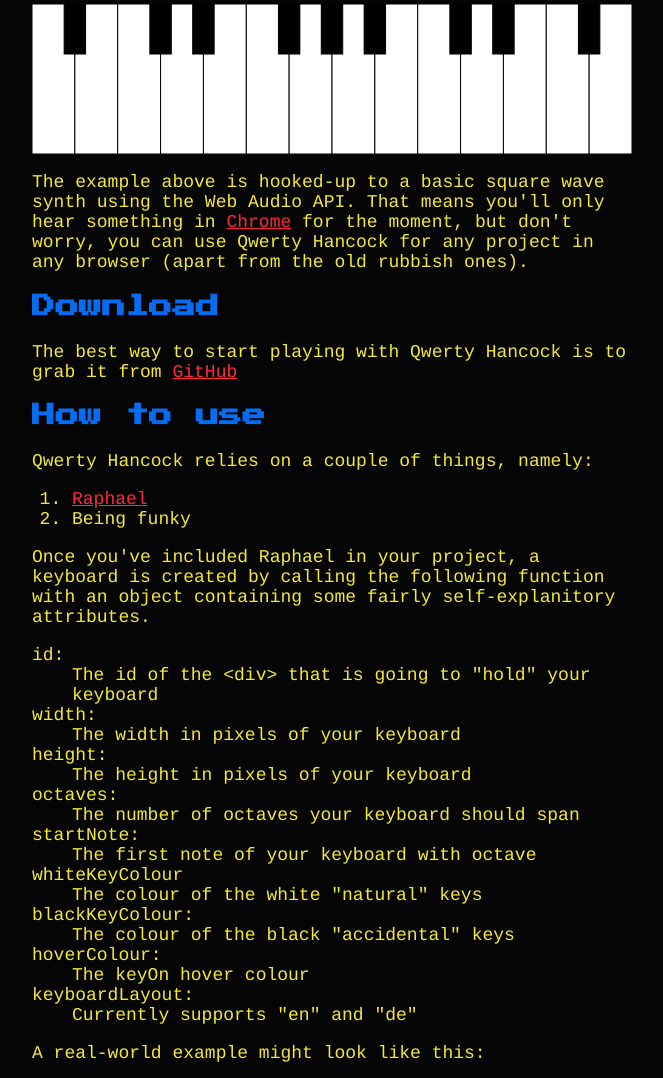
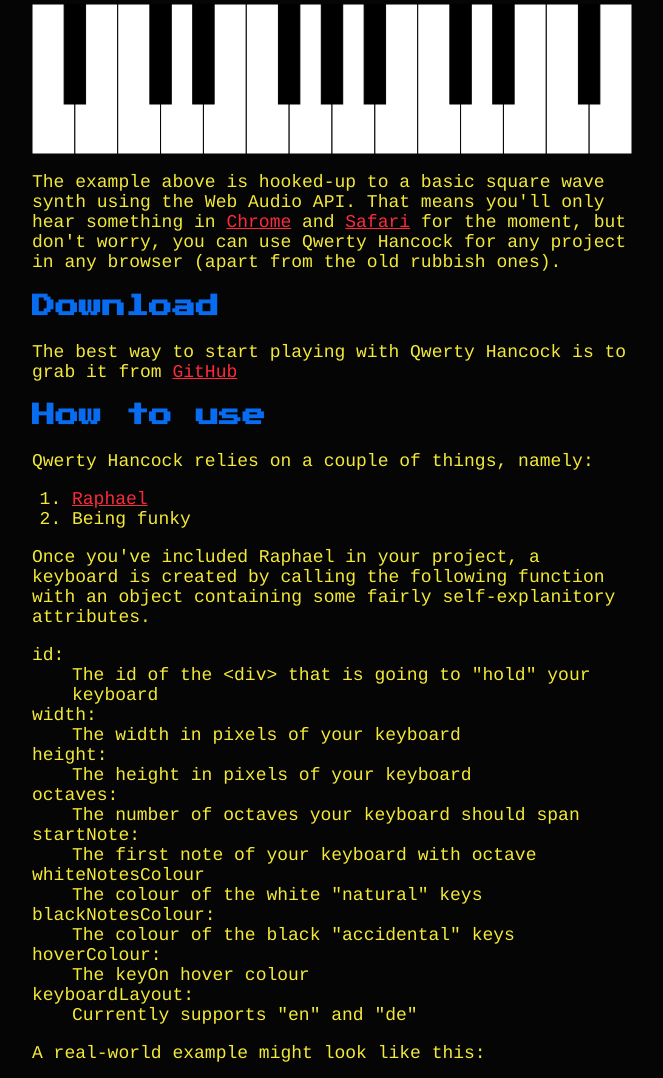
Before and after one commit to stuartmemo/qwerty-hancock, a website: page demo/index.html in a window 1280 px wide. Shown: the part 399-1477 px from the top of the page, without its empty margins (308-971 px from the left). Drawn offline with nearby package versions, Linux system fonts and the light colour scheme.

```diff
--- a/demo/index.html
+++ b/demo/index.html
@@ -1,4 +1,3 @@
-
 <!doctype html>
 <html>
     <head>
@@ -17,7 +16,7 @@
             <p>Specify the number of keys, give it a height and a width then you're ready to use your mouse or keyboard to have the time of your life.</p>
             <h2>Demonstration</h2>
             <div id="keyboard"></div>
-            <p>The example above is hooked-up to a basic square wave synth using the Web Audio API. That means you'll only hear something in <a href="http://www.google.co.uk/chrome">Chrome</a> for the moment, but don't worry, you can use Qwerty Hancock for any project in any browser (apart from the old rubbish ones).</p>
+            <p>The example above is hooked-up to a basic square wave synth using the Web Audio API. That means you'll only hear something in <a href="http://www.google.co.uk/chrome">Chrome</a> and <a href="http://apple.com/safari">Safari</a> for the moment, but don't worry, you can use Qwerty Hancock for any project in any browser (apart from the old rubbish ones).</p>
             <h2>Download</h2>
             <p>The best way to start playing with Qwerty Hancock is to grab it from <a href="https://github.com/stuartmemo/qwerty-hancock">GitHub</a>
             <h2>How to use</h2>
@@ -43,10 +42,10 @@
                 <dt>startNote:</dt>
                 <dd>The first note of your keyboard with octave</dd>
 
-                <dt>whiteKeyColour</dt>
+                <dt>whiteNotesColour</dt>
                 <dd>The colour of the white "natural" keys</dd>
 
-                <dt>blackKeyColour:</dt>
+                <dt>blackNotesColour:</dt>
                 <dd>The colour of the black "accidental" keys</dd>
 
                 <dt>hoverColour:</dt>
@@ -86,7 +85,6 @@
         <script src="../qwerty-hancock.js"></script>
         <script>
             $(function () {
-                // function (id, width, height, octaves, startNote, whiteNotesColour, blackNotesColour, hoverColour)
                 var settings = {
                     id: 'keyboard',
                     width: 600,
--- a/qwerty-hancock.js
+++ b/qwerty-hancock.js
@@ -23,7 +23,7 @@
             hoverColour = settings.hoverColour || '#076cf0',
             whiteKeyWidth = keyboardWidth / totalWhiteKeys,
             blackKeyWidth = settings.blackKeyWidth || whiteKeyWidth / 2,
-            blackKeyHeight = settings.blackKeyHeight || keyboardHeight / 3,
+            blackKeyHeight = settings.blackKeyHeight || keyboardHeight / 1.5,
             keyboardLayout = settings.keyboardLayout || "en",
             paper = new Raphael(id, keyboardWidth, keyboardHeight),
             notes = ['C', 'D', 'E', 'F', 'G', 'A', 'B'],
```
